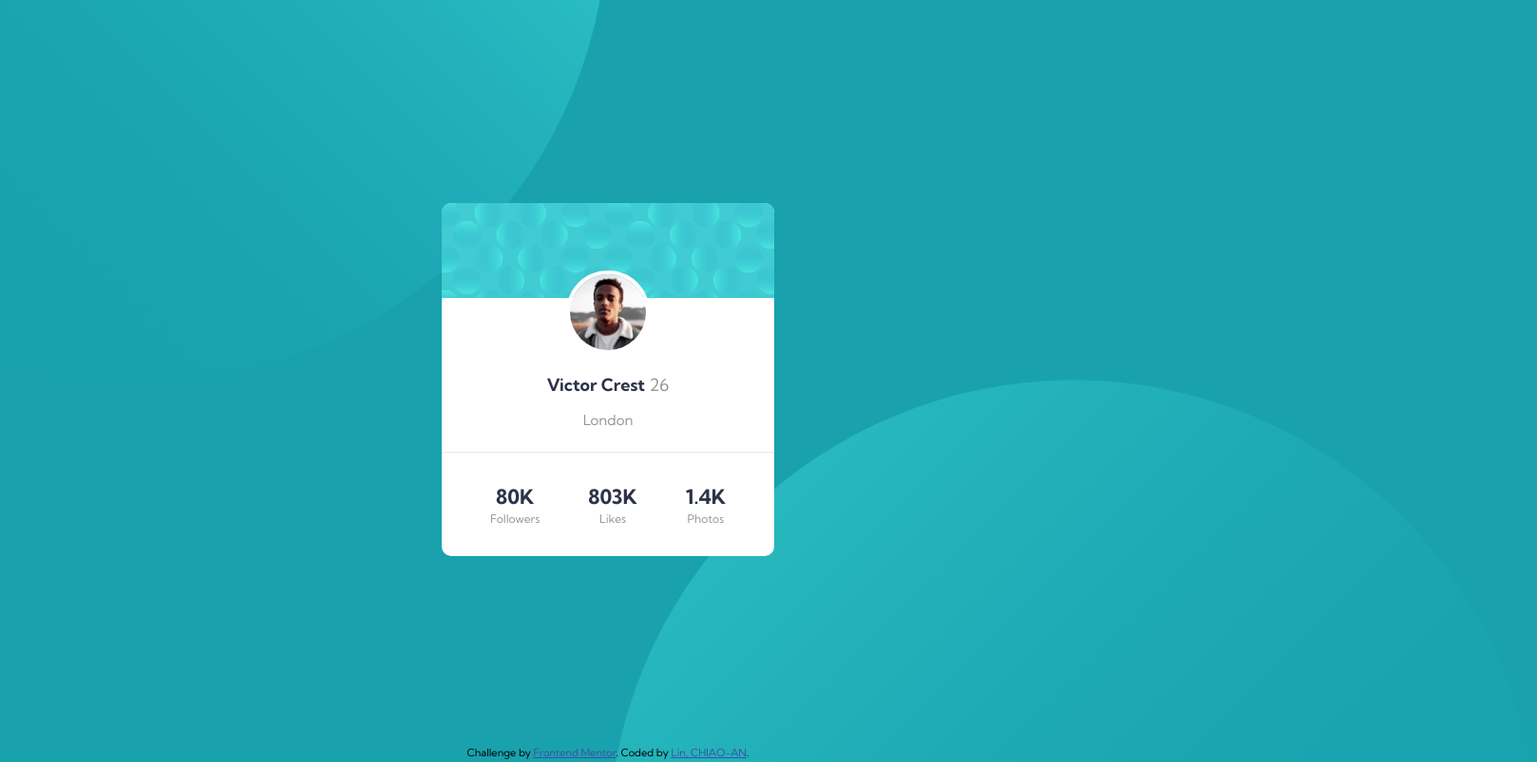
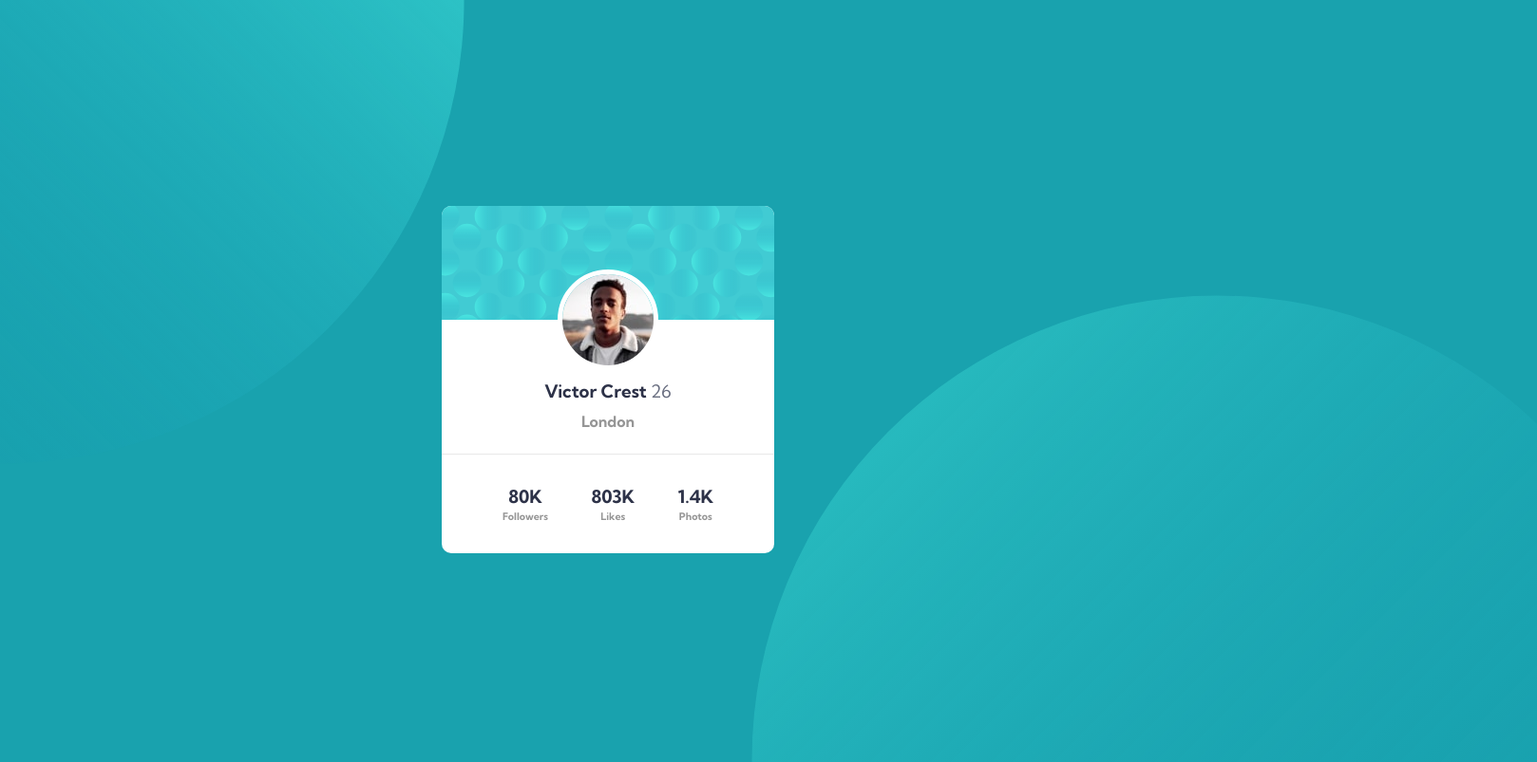
Before and after one commit to y3933y3933/Frontend-design, a website: page profile-card-component-main/index.html in a window 1280 px wide. Shown: the top 803 px of the page at 95% size, 1618 px wide, since content can reach past the window. Drawn offline with Linux system fonts and the light colour scheme.

Commit message:
feat: profile-card-component 調整成scss

```diff
--- a/profile-card-component-main/index.html
+++ b/profile-card-component-main/index.html
@@ -15,7 +15,37 @@
     <title>Frontend Mentor | Profile card component</title>
   </head>
   <body>
-    <img class="bg-top" src="./images/bg-pattern-top.svg" alt="">
+    <img class="bg bg--top" src="./images/bg-pattern-top.svg" alt="bg-top" />
+    <img
+      class="bg bg--bottom"
+      src="./images/bg-pattern-bottom.svg"
+      alt="bg-bottom"
+    />
+    <main class="profile">
+      <img src="./images/image-victor.jpg" alt="avatar" class="profile__img" />
+
+      <h3 class="profile__name">
+        Victor Crest
+        <span class="profile__age">26</span>
+      </h3>
+      <h4 class="profile__city">London</h4>
+      <hr class="divider" />
+      <div class="stat-wrapper">
+        <div class="stat">
+          <h3 class="stat__num">80K</h3>
+          <h6 class="stat__text">Followers</h6>
+        </div>
+        <div class="stat">
+          <h3 class="stat__num">803K</h3>
+          <h6 class="stat__text">Likes</h6>
+        </div>
+        <div class="stat">
+          <h3 class="stat__num">1.4K</h3>
+          <h6 class="stat__text">Photos</h6>
+        </div>
+      </div>
+    </main>
+    <!-- <img class="bg-top" src="./images/bg-pattern-top.svg" alt="">
     <img class="bg-bottom" src="./images/bg-pattern-bottom.svg" alt="">
     <div class="profile">
       <div class="profile__img-wrapper">
@@ -43,11 +73,11 @@
           <h6 class="stat__text">Photos</h6>
         </div>
       </div>
-    </div>
+    </div> -->
 
-    <div class="footer">
+    <!-- <div class="footer">
     Challenge by <a href="https://www.frontendmentor.io?ref=challenge" target="_blank">Frontend Mentor</a>.
     Coded by <a href="#">Lin, CHIAO-AN</a>.
-  </div>
+  </div> -->
   </body>
 </html>
--- /dev/null
+++ b/profile-card-component-main/style.scss
@@ -0,0 +1,110 @@
+@import url("https://fonts.googleapis.com/css2?family=Kumbh+Sans:wght@400;700&display=swap");
+// Variables
+$primary-color-1: hsl(185, 75%, 39%);
+$primary-color-2: hsl(229, 23%, 23%);
+$primary-color-3:hsl(227, 10%, 46%);
+$secondary-color:hsl(0, 0%, 59%);
+
+$font-size: 18px;
+$font-family: "Kumbh Sans",
+sans-serif;
+
+
+*,
+*::after,
+*::before {
+    padding: 0;
+    margin: 0;
+    box-sizing: inherit;
+}
+
+html {
+    box-sizing: border-box;
+}
+
+body {
+    min-height: 100vh;
+    background-color: $primary-color-1;
+    display: flex;
+    align-items: center;
+    justify-content: center;
+    font-family: $font-family;
+}
+
+.bg {
+    position: fixed;
+
+    &--top {
+        top: 0;
+        left: 0;
+        transform: translate(-50%, -50%);
+    }
+
+    &--bottom {
+        right: 0;
+        bottom: 0;
+        transform: translateX(50%) translateY(50%);
+    }
+}
+
+.profile {
+    background-color: #fff;
+    border-radius: 10px;
+    overflow: hidden;
+    position: relative;
+
+    &::before {
+        content: "";
+        display: block;
+        min-width: 350px;
+        min-height: 120px;
+        background: url("../images/bg-pattern-card.svg");
+    }
+
+    &__img {
+        border-radius: 50%;
+        border: 5px solid #fff;
+        position: absolute;
+        left: 50%;
+        transform: translate(-50%, -50%);
+        display: inline-block;
+    }
+
+    &__name {
+        color: $primary-color-2;
+        margin-top: 4rem;
+        text-align: center;
+    }
+
+    &__age {
+        color: $primary-color-3;
+        font-weight: 400;
+    }
+
+    &__city {
+        color: $secondary-color;
+        margin-top: 10px;
+        text-align: center;
+    }
+}
+
+.divider {
+    opacity: .2;
+    margin-top: 1.5rem;
+}
+
+.stat-wrapper{
+    display: flex;
+    padding: 2rem 4rem;
+    justify-content: space-between;
+}
+.stat{
+    text-align: center;
+    &__num{
+        color:$primary-color-2;
+    }
+    &__text{
+        color: $secondary-color;
+        margin-top:2px;
+    }
+}
```
Also changed, not shown: profile-card-component-main/package.json (added, +14 -0 lines), profile-card-component-main/css/style.css, 1 other file.
